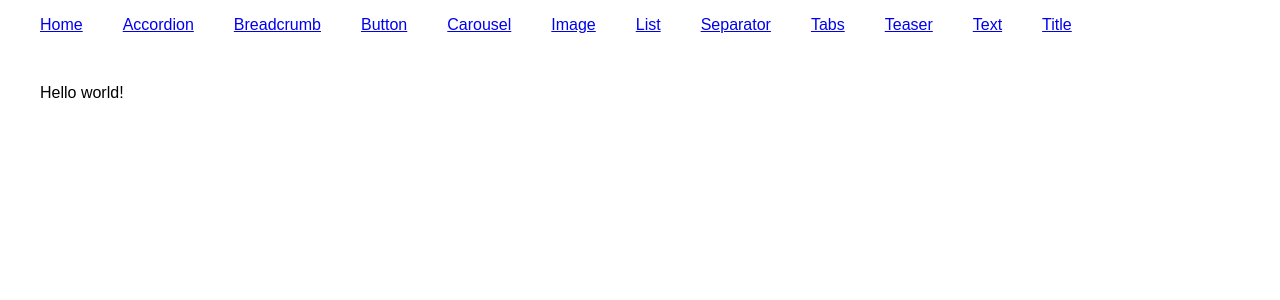
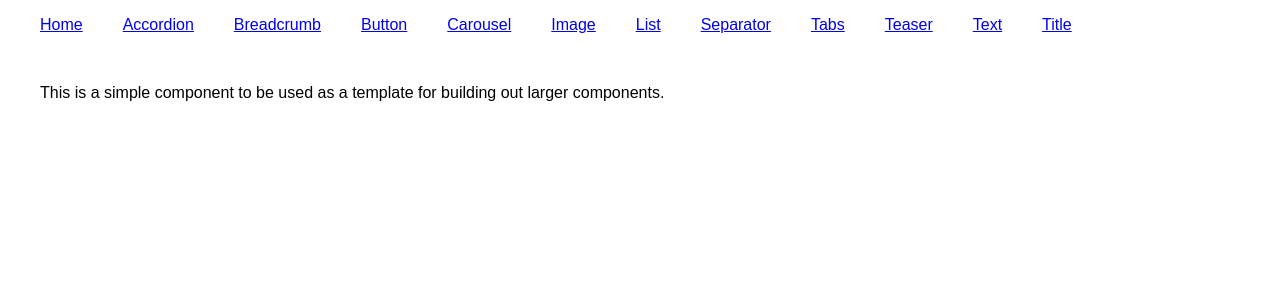
Before and after one commit to CruGlobal/cru-content-designs, a React (Create React App) app in the folder give/: page / in a window 1280 px wide. Shown: the top 300 px of the page. Built offline with nearby package versions, Linux system fonts and the light colour scheme.

Commit message:
Component template overhaul

```diff
--- a/give/src/App.js
+++ b/give/src/App.js
@@ -1,5 +1,5 @@
 import { BrowserRouter, Link, Outlet, Routes, Route } from "react-router-dom";
-// import { ComponentExamples } from "./components/ComponentTemplate";
+import { ComponentExamples } from "./components/ComponentTemplate";
 import { AccordionExamples } from "./components/Accordion/Accordion";
 import { BreadcrumbExamples } from "./components/Breadcrumb/Breadcrumb";
 import { ButtonExamples } from "./components/Button/Button";
@@ -70,17 +70,16 @@ const Nav = () => {
   );
 };
 
-const Home = () => {
-  return <p>Hello world!</p>;
-};
+// const Home = () => {
+//   return <p>Hello world!</p>;
+// };
 
 function App() {
   return (
     <BrowserRouter>
       <Routes>
         <Route path="/" element={<Nav />}>
-          <Route index element={<Home />} />
-          {/* <ComponentExamples /> */}
+          <Route index element={<ComponentExamples />} />
           <Route path="accordion" element={<AccordionExamples />} />
           <Route path="breadcrumb" element={<BreadcrumbExamples />} />
           <Route path="button" element={<ButtonExamples />} />
--- a/give/src/components/ComponentTemplate.js
+++ b/give/src/components/ComponentTemplate.js
@@ -1,24 +1,28 @@
+import { ComponentWrapper } from "./shared";
 // import "./Component.css"; // Import component stylesheet
 
 export const Component = ({
   className = "", // string
-  str = "Hello world!", // string
-  bool = true, // bool
+  children,
 }) => {
-  if (!bool) return null; // Condition for rendering nothing
+  if (!children) return null; // Condition for rendering nothing
 
-  const classes = className !== "" ? " " + className : className;
-
-  return <p className={"component-class" + classes}>{str}</p>;
+  return (
+    <ComponentWrapper type="test" className={className}>
+      {children}
+    </ComponentWrapper>
+  );
 };
 
 export const ComponentExamples = () => {
   return (
     <>
-      <Component />
-      <Component className="someClass" />
-      <Component str={"New text"} />
-      <Component str={"Hidden text"} bool={false} />
+      <Component className="someClass">
+        <p>
+          This is a simple component to be used as a template for building out
+          larger components.
+        </p>
+      </Component>
     </>
   );
 };
```
